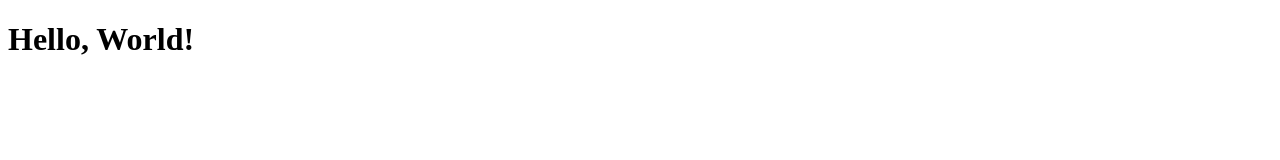
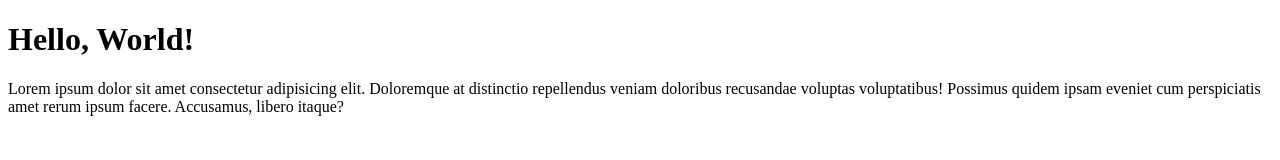
Before and after one commit to michaelgreen94/day-1, a plain HTML site: page index.html in a window 1280 px wide. Drawn offline with Linux system fonts and the light colour scheme.

Commit message:
Paragraph change

```diff
--- a/index.html
+++ b/index.html
@@ -1,12 +1,18 @@
 <!DOCTYPE html>
 <html lang="en">
+
 <head>
     <meta charset="UTF-8">
     <meta name="viewport" content="width=device-width, initial-scale=1.0">
     <meta http-equiv="X-UA-Compatible" content="ie=edge">
     <title>Document</title>
 </head>
+
 <body>
     <h1>Hello, World!</h1>
+    <p>Lorem ipsum dolor sit amet consectetur adipisicing elit. Doloremque at distinctio repellendus veniam doloribus recusandae
+        voluptas voluptatibus! Possimus quidem ipsam eveniet cum perspiciatis amet rerum ipsum facere. Accusamus, libero
+        itaque?</p>
 </body>
+
 </html>
```
